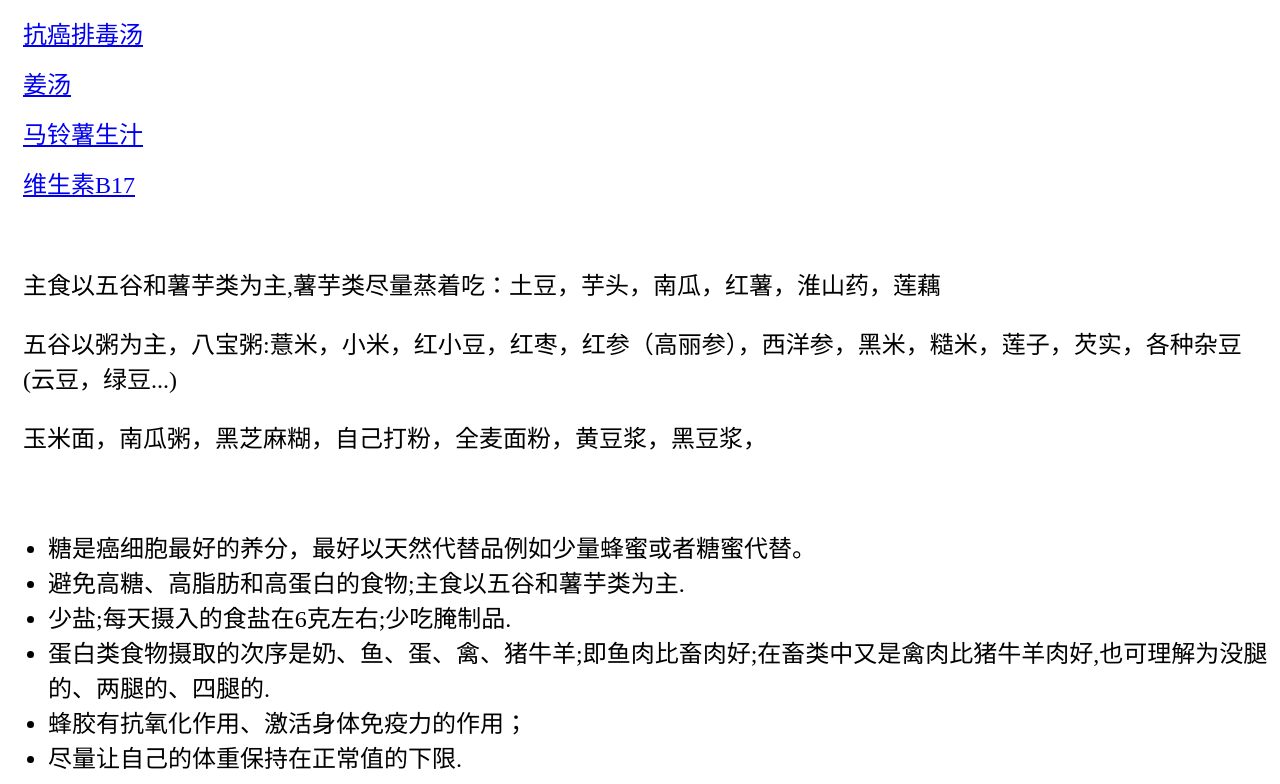
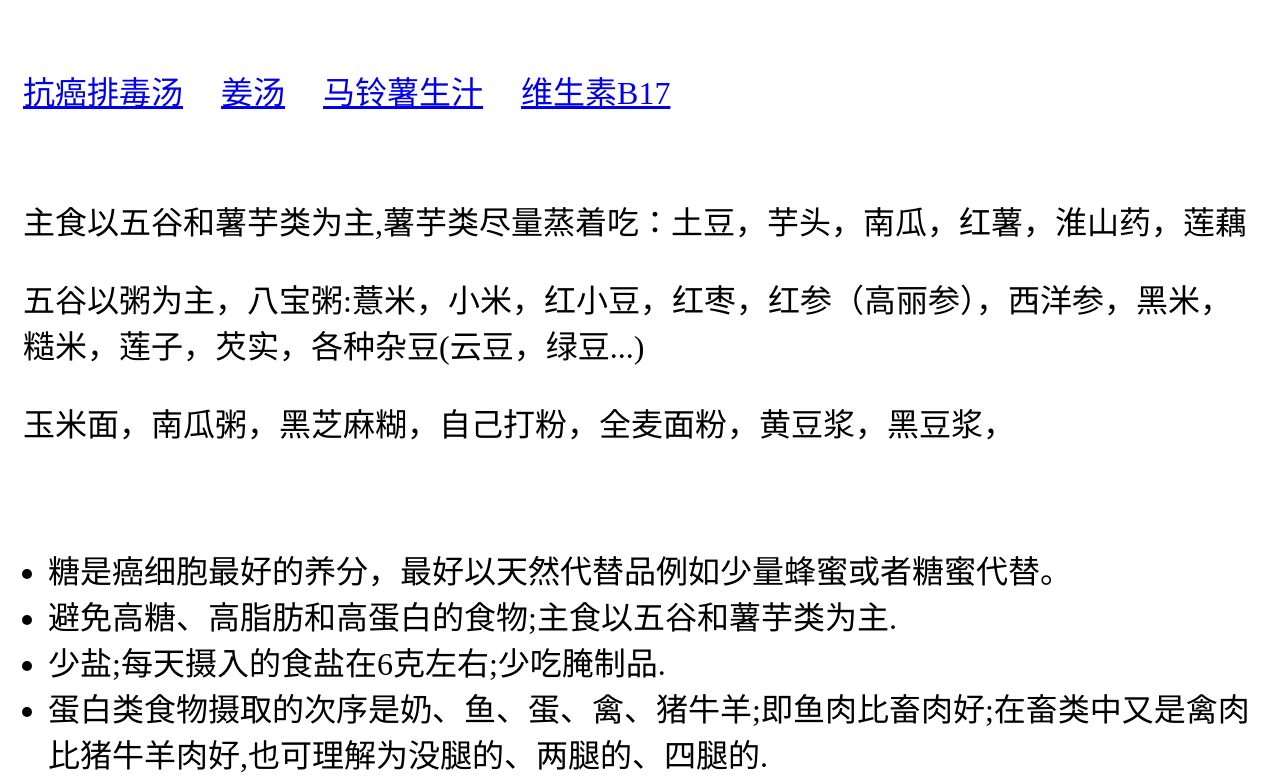
Before and after one commit to wenlinhuang/wenlinhuang.github.io, a plain HTML site: page index.html in a window 1280 px wide. Shown: the top 784 px of the page. Drawn offline with Linux system fonts and the light colour scheme.

Commit message:
update home article

```diff
--- a/index.html
+++ b/index.html
@@ -4,13 +4,15 @@
 <style>
 div { margin:15px;}
 .sign1 {color: green;}
-body {font-size: 1.5em;}
+body {font-size: 2em;}
+.il {display: inline;}
 </style>
 <body>
-	<div><a href="pf/tang1.html">抗癌排毒汤</a></div>
-	<div><a href="pf/tang2.html">姜汤</a></div>
-	<div><a href="pf/tudou.html">马铃薯生汁</a></div>
-	<div><a href="pf/vb17j.html">维生素B17</a></div>
+	<div>&nbsp; </div>
+	<div class="il"><a href="pf/tang1.html">抗癌排毒汤</a></div>
+	<div class="il"><a href="pf/tang2.html">姜汤</a></div>
+	<div class="il"><a href="pf/tudou.html">马铃薯生汁</a></div>
+	<div class="il"><a href="pf/vb17j.html">维生素B17</a></div>
 	<div>&nbsp; </div>
 	<div><p>主食以五谷和薯芋类为主,薯芋类尽量蒸着吃：土豆，芋头，南瓜，红薯，淮山药，莲藕</p>
 <p>五谷以粥为主，八宝粥:薏米，小米，红小豆，红枣，红参（高丽参），西洋参，黑米，糙米，莲子，芡实，各种杂豆(云豆，绿豆...)</p>
```
